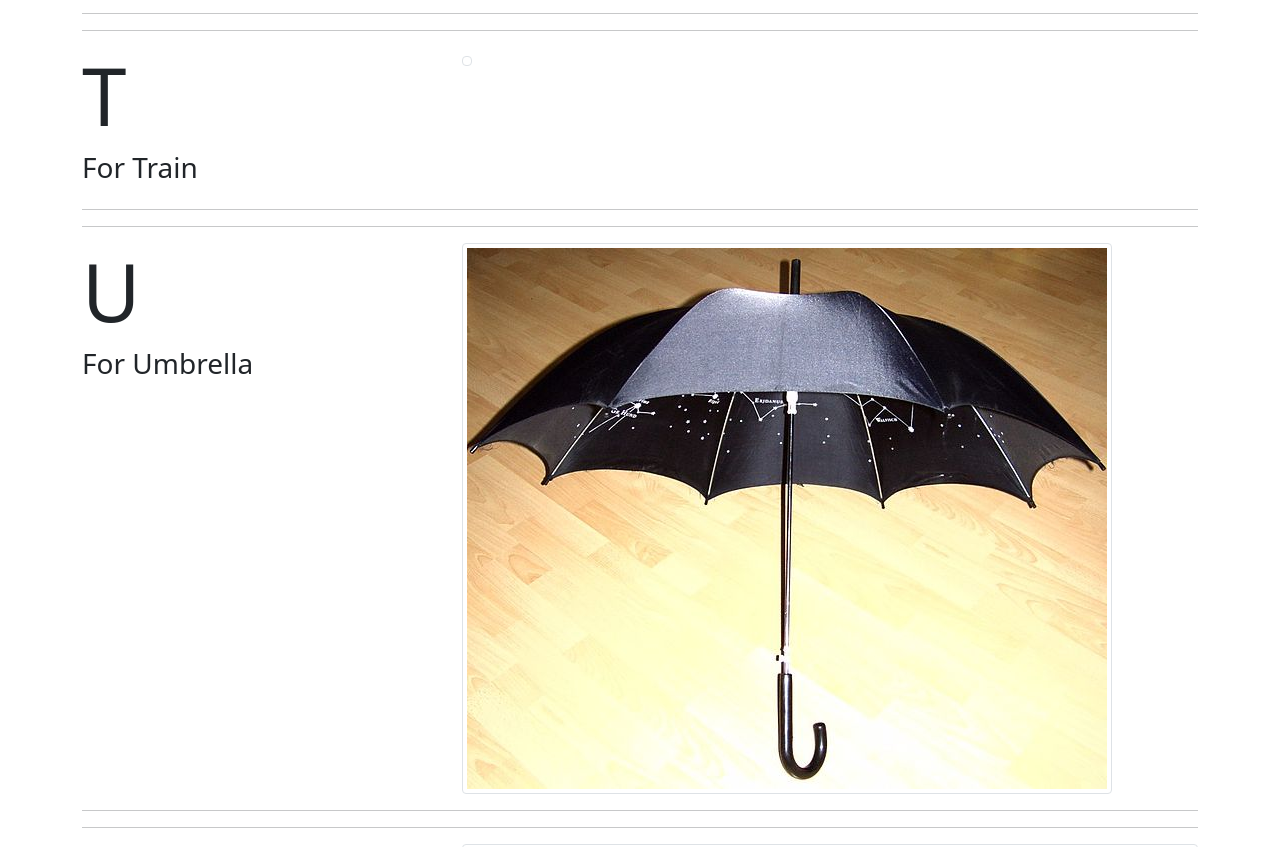
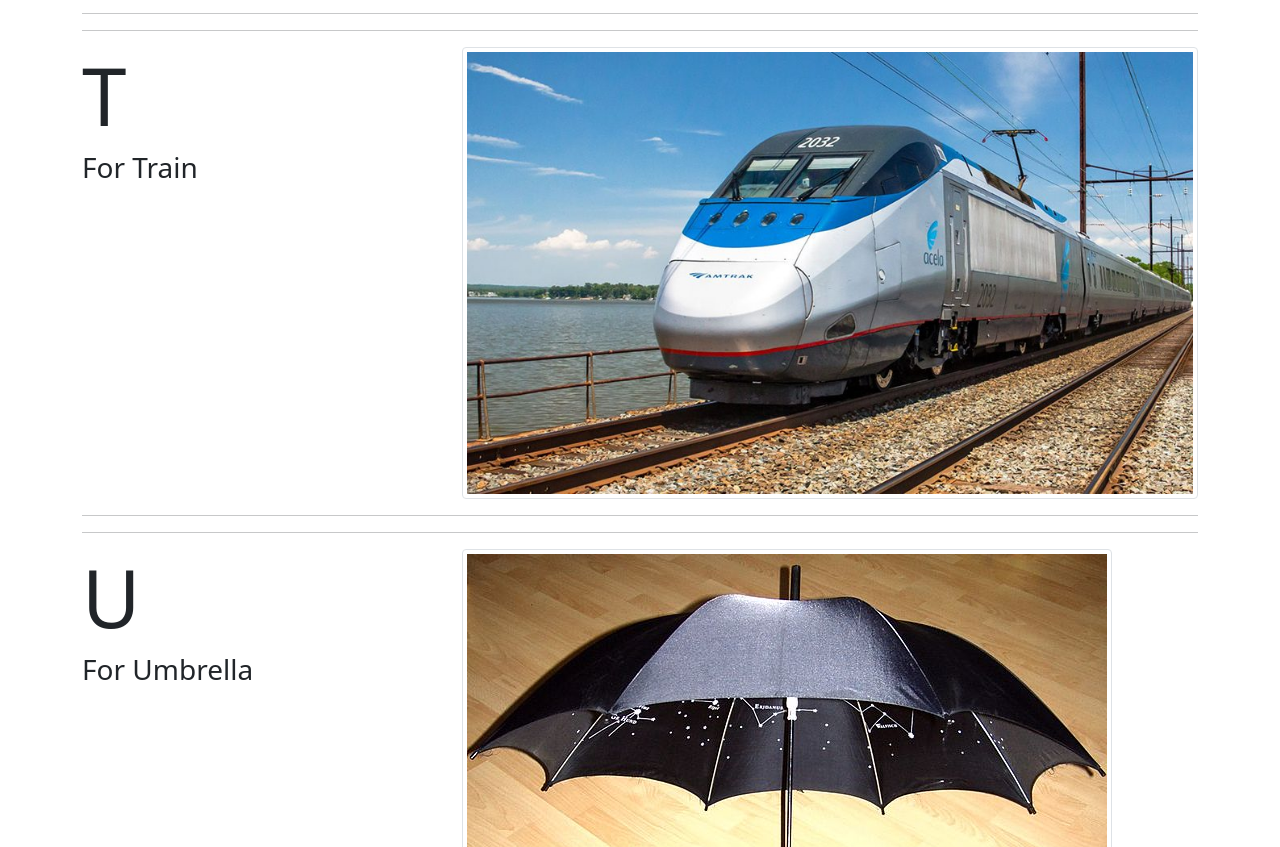
Before and after one commit to armmartirosyan93/team-repo, a plain HTML site: page index.html in a window 1280 px wide. Shown: the part 9394-10241 px from the top of the page. Drawn offline with nearby package versions, Linux system fonts and the light colour scheme.

Commit message:
train.jpg

```diff
--- a/index.html
+++ b/index.html
@@ -305,7 +305,7 @@
             </div>
             <div class="col-8">
                 <!-- insert pathway to image inside the quotation marks in the 'src' -->
-                <img src="" class="img-thumbnail">
+                <img src="./photos/train.jpeg" class="img-thumbnail">
             </div>
         </div>
         <hr>
```
